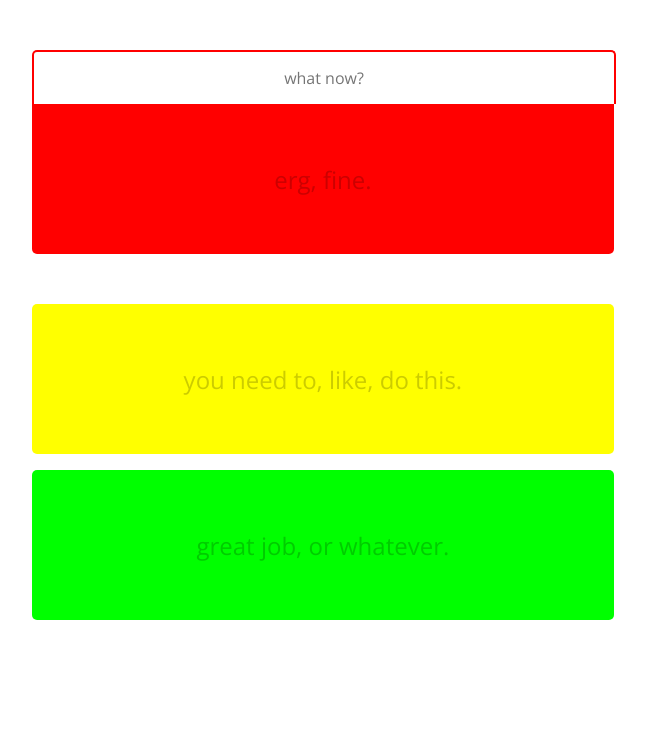
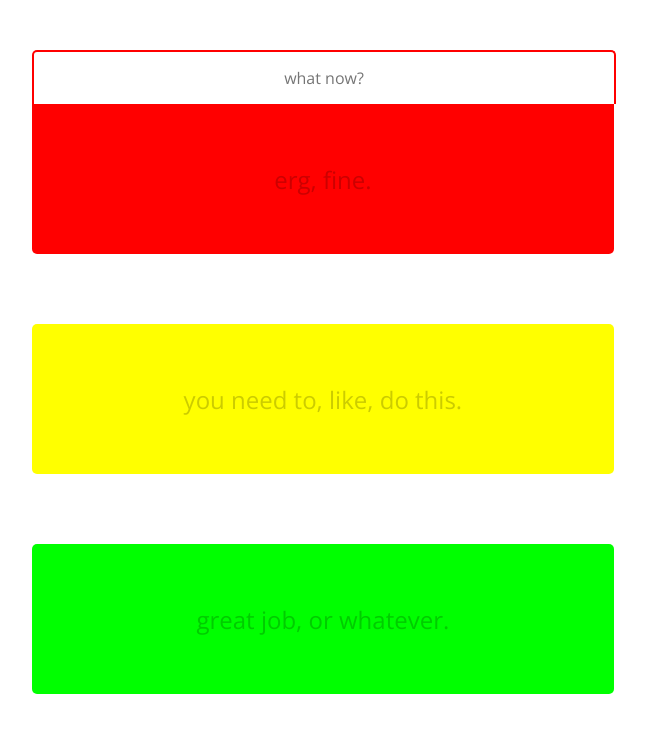
Before and after one commit to psamp/g.s.d., a web app: file app/index.html in a window 1280 px wide. Shown: the top 733 px of the page, without its empty margins (338-985 px from the left). Run offline with its HTML, style and script files only (its server is not run), Linux system fonts and the light colour scheme; some libraries are stand-ins or nearby versions.

Commit message:
fixed html and css errors, updated js, have items appending to done properly, need to delete done things from doing ul

```diff
--- a/app/css/main.css
+++ b/app/css/main.css
@@ -32,6 +32,7 @@
     display: inline-block;
     margin: 0;
     padding: 0;
+    margin-bottom: 20px;
     color: #CC0000;
     border: 0;
     border-radius: 5px;
@@ -46,7 +47,7 @@
   width: 90%;
   margin: 50px;
   margin-top: 0;
-  margin-bottom: 0px; }
+  margin-bottom: 50px; }
   .tasksDoing .whatButton {
     width: 101%;
     font-size: 1.5em;
@@ -55,6 +56,7 @@
     display: inline-block;
     margin: 0;
     padding: 0;
+    margin-bottom: 20px;
     color: #CCCC00;
     border: 0;
     border-radius: 5px;
@@ -63,23 +65,16 @@
     text-decoration: none;
     margin-left: 0; }
   .tasksDoing li:hover {
-    transition: 1s all ease;
+    transition: .2s all ease;
     text-decoration: line-through;
     color: lightgray;
     font-style: italic; }
 
-.tasksDone {
-  text-align: center;
+.tasksDoneList {
   width: 90%;
   margin: 50px;
-  margin-top: 0;
-  margin-bottom: 0px; }
-  .tasksDone li {
-    transition: 1s all ease;
-    text-decoration: line-through;
-    color: lightgray;
-    font-style: italic; }
-  .tasksDone .doneButton {
+  margin-bottom: 20px; }
+  .tasksDoneList .doneButton {
     width: 101%;
     font-size: 1.5em;
     background-color: #00ff00;
@@ -87,6 +82,7 @@
     display: inline-block;
     margin: 0;
     padding: 0;
+    margin-bottom: 20px;
     color: #00CC00;
     border: 0;
     border-radius: 5px;
@@ -94,10 +90,9 @@
     outline: none;
     text-decoration: none;
     margin-left: 0; }
-
-.complete {
-  transition: 1s all ease;
-  text-decoration: line-through;
-  color: lightgray;
-  font-style: italic;
-  transition: none; }
+  .tasksDoneList .complete {
+    transition: .2s all ease;
+    text-decoration: line-through;
+    color: lightgray;
+    font-style: italic;
+    transition: none; }
--- a/app/index.html
+++ b/app/index.html
@@ -29,17 +29,17 @@
 
     <!-- tasksDoing -->
     <div class="tasksDoing">
-      <button type="submit" class="whatButton">you need to, like, do this.</button>
+      <button class="whatButton">you need to, like, do this.</button>
 
       <ul id="tasks" class="tasks"></ul>
     </div>
     <!-- end tasksDoing -->
 
     <!-- tasksDone -->
-    <div class="tasksDone">
-      <button type="submit" class="doneButton">great job, or whatever.</button>
+    <div class="tasksDoneList">
+      <button class="doneButton">great job, or whatever.</button>
 
-      <ul id="tasksDone" class="tasks"></ul>
+      <ul id="tasksDone" class="tasksDone"></ul>
     </div>
 
   </div>
--- a/app/js/main.js
+++ b/app/js/main.js
@@ -1,6 +1,8 @@
 // (function(){
 
 //   "use strict";
+
+  // CREATE TASK CONSTRUCTOR
 
   var Todo = function (options) {
   var args = options || {};
@@ -11,49 +13,62 @@
 
   };
 
-  //Task list
+  // CREATE EMPTY ARRAY.
+
   var storageBin = [];
 
-  //Set up submit
-  // On submit create a new instance/task
+  // WHEN ADDTASK BUTTON IS PRESSED:
 
   $('#addTask').on('submit', function (e) {
 
     e.preventDefault();
 
+    // PULL OUT THE VALUE OF THE INPUT FIELD...
+
     var taskText = $('#taskText').val();
+
+    // ...VAR TASK INSTANCE EQUALS A NEW TASK WITH THE NAME OF WHAT WAS INPUT...
+
     var taskInstance = new Todo({task: taskText});
 
-    //Store tasks for Later
+    //...PUSH TASKS TO OUR STORAGE...
 
     storageBin.push(taskInstance);
 
-    // Shows up visually
-    $('#tasks').append('<li>' + taskText + '</li>');
+    // ...AND FINALLY APPEND THE TEXT THAT WAS INPUT TO THE #TASKS UL.
+
+    $('#tasks').append('<li class="">' + taskText + '</li>');
 
   });
 
-  // Toggle item
+  // ON THE CLICK OF AN LI INSTIDE OF THE #TASKS UL:
 
   $('#tasks').on('click', 'li', function (e){
     e.preventDefault();
 
-    //grab li item clicked on
-    //mark that item as completed
+    // CREATE A VARIABLE EQUAL TO THE TEXT OF THE LI INSIDE OF #TASK...
 
     var tTask = $(this).text();
 
+    // ...CREATE A VARIABLE THAT LOOKS WITHIN OUR STORAGE FOR THE TASK WITH THE SAME TITLE AS TTASK...
+
     var taskToEdit = _.find(storageBin, {task: tTask});
+
+    // ...REDEFINE OUR TASK'S STATUS TO CLOSED...
 
     taskToEdit.status = 'Closed';
 
-    $(this).addClass("complete");
+    // IF THE TASK IS CLOSED, APPEND IT TO THE TASKS DONE UL AND...
 
     if (taskToEdit.status === 'Closed') {
 
-      $('#tasksDone').append('<li class="' + taskToEdit.timestamp + '">' + tTask + '</li>');
+      // ...APPEND FINISHED TASKS TO THE DONE UL WITH A CSS CLASS THAT WILL PULL IN STYLES...
 
-      $('#tasks li').remove(taskToEdit.title);
+      $('#tasksDone').append('<li class="complete">' + tTask + '</li>');
+
+      // ...REMOVE THE TASK FROM THE #TASK UL.
+
+      $('#tasks').remove(tTask);
     }
   });
 
--- a/app/sass/main.scss
+++ b/app/sass/main.scss
@@ -16,7 +16,7 @@
   display: inline-block;
   margin:0;
   padding:0;
-  // margin-bottom:20px;
+  margin-bottom:20px;
   color: $color;
   border:0;
   border-radius:5px;
@@ -27,7 +27,7 @@
 }
 
 @mixin lidoinghover () {
-  transition: 1s all ease;
+  transition: .2s all ease;
   text-decoration: line-through;
   color:lightgray;
   font-style: italic;
@@ -88,7 +88,7 @@ $weight: 300;
   width:90%;
   margin:50px;
   margin-top:0;
-  margin-bottom:0px;
+  margin-bottom:50px;
 
   .whatButton {
     @include colorbutton(yellow, #CCCC00);
@@ -102,24 +102,17 @@ $weight: 300;
   }
 }
 
-.tasksDone {
-  text-align:center;
+.tasksDoneList {
   width:90%;
   margin:50px;
-  margin-top:0;
-  margin-bottom:0px;
-
-  li {
-    @include lidoinghover();
-  }
+  margin-bottom:20px;
 
   .doneButton {
     @include colorbutton(#00ff00, #00CC00);
   }
+
+  .complete {
+    @include lidoinghover();
+    transition: none;
+  }
 }
-
-.complete {
-
-  @include lidoinghover();
-  transition: none;
-}
```
